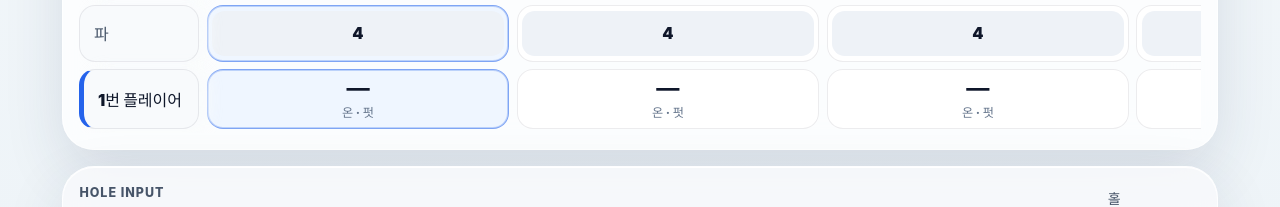
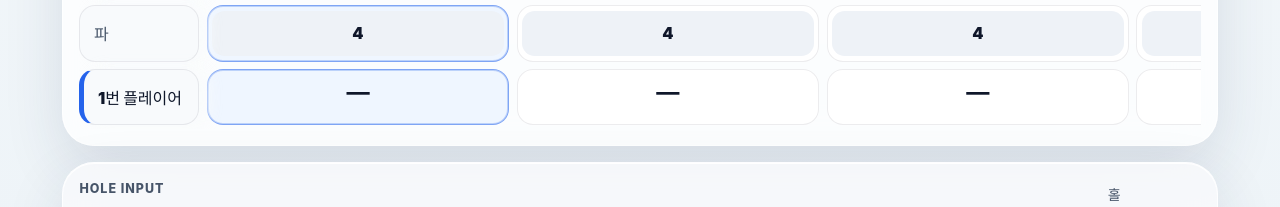
Before and after one commit to ys-laube/goodgolfform, a React (Vite) app: page / in a window 1280 px wide. Shown: the part 928-1135 px from the top of the page. Built offline with nearby package versions, Linux system fonts and the light colour scheme.

Commit message:
fix: tighten scorecard cell annotations

```diff
--- a/src/ScorecardGrid.tsx
+++ b/src/ScorecardGrid.tsx
@@ -106,7 +106,7 @@ export function ScorecardGrid({
                     aria-label={`${displayPlayerName(player, playerIndex)} ${scorecardHoleNumber}번 홀 ${cell?.main ?? '미입력'}`}
                   >
                     <strong>{cell?.main ?? '—'}</strong>
-                    <span>{cell?.sub || '온 · 펏'}</span>
+                    <span>{cell ? cell.sub : '온 · 펏'}</span>
                   </button>
                 );
               })}
--- a/src/browserEnvironment.ts
+++ b/src/browserEnvironment.ts
@@ -15,11 +15,3 @@ export function availableLocalStorage(): StorageLike | undefined {
     return undefined;
   }
 }
-
-export function currentMatchMedia(): Window['matchMedia'] | undefined {
-  try {
-    return browserWindow()?.matchMedia;
-  } catch {
-    return undefined;
-  }
-}
--- a/src/domain/scorecard.ts
+++ b/src/domain/scorecard.ts
@@ -90,7 +90,7 @@ export type ScorecardRoundView = {
   readonly memoHighlights: readonly ScorecardMemoHighlight[];
 };
 
-const fallbackPlayers: readonly ScorecardPlayer[] = [
+const blankPlayerTemplates: readonly ScorecardPlayer[] = [
   { id: 'player-1', name: '' },
   { id: 'player-2', name: '' },
   { id: 'player-3', name: '' },
@@ -99,7 +99,7 @@ const fallbackPlayers: readonly ScorecardPlayer[] = [
 
 export function createDefaultScorecardPlayers(playerCount = 1): readonly ScorecardPlayer[] {
   const count = normalizePlayerCount(playerCount);
-  return fallbackPlayers.slice(0, count).map((player) => ({ ...player }));
+  return blankPlayerTemplates.slice(0, count).map((player) => ({ ...player }));
 }
 
 export function createDefaultScorecardRound(input: {
@@ -168,7 +168,7 @@ export function applyPlayerCountMutation(round: ScorecardRound, playerCount: num
   const nextPlayerCount = normalizePlayerCount(playerCount);
   const usedPlayerIds = new Set<string>();
   const players = Array.from({ length: nextPlayerCount }, (_, index) => {
-    const player = round.players[index] ?? fallbackPlayers[index];
+    const player = round.players[index] ?? blankPlayerTemplates[index];
     const id = uniquePlayerId(player.id, usedPlayerIds, index + 1);
     usedPlayerIds.add(id);
     return { id, name: player.name ?? '' };
@@ -385,7 +385,7 @@ function cellViewForScore(playerId: string, holeNumber: number, par: number, sco
     playerId,
     holeNumber,
     main: relativeScoreLabel(relative),
-    sub: score.entryMode === 'manual' ? `${score.strokes}타` : `온 ${score.onGreenShots ?? 0} · 펏 ${score.putts ?? 0}`,
+    sub: score.entryMode === 'manual' ? '' : `온 ${score.onGreenShots ?? 0} · 펏 ${score.putts ?? 0}`,
     strokes: score.strokes,
     relative,
   };
@@ -523,19 +523,19 @@ function normalizeHolePar(value: unknown): number {
   return clampInteger(typeof value === 'number' ? value : 4, 3, 5);
 }
 
-function uniquePlayerId(candidate: string, usedIds: ReadonlySet<string>, fallbackIndex: number): string {
+function uniquePlayerId(candidate: string, usedIds: ReadonlySet<string>, defaultIndex: number): string {
   const trimmed = candidate.trim();
   if (trimmed && !usedIds.has(trimmed)) {
     return trimmed;
   }
 
-  let suffix = fallbackIndex;
-  let fallback = `player-${suffix}`;
-  while (usedIds.has(fallback)) {
+  let suffix = defaultIndex;
+  let generatedId = `player-${suffix}`;
+  while (usedIds.has(generatedId)) {
     suffix += 1;
-    fallback = `player-${suffix}`;
+    generatedId = `player-${suffix}`;
   }
-  return fallback;
+  return generatedId;
 }
 
 function hasUniquePlayerIds(players: readonly ScorecardPlayer[]): boolean {
--- a/src/useScorecardController.ts
+++ b/src/useScorecardController.ts
@@ -141,8 +141,8 @@ export function useScorecardController({ round, session }: ScorecardControllerOp
   };
 }
 
-export function parseIntegerDraft(value: string, fallback: number): number {
-  return parseEditableIntegerDraft(value) ?? fallback;
+export function parseIntegerDraft(value: string, defaultValue: number): number {
+  return parseEditableIntegerDraft(value) ?? defaultValue;
 }
 
 function commitIntegerDraft(value: string, commit: (parsedValue: number) => void) {
```
Also changed, not shown: 1 other file (tests, documents, lock files or other folders).
